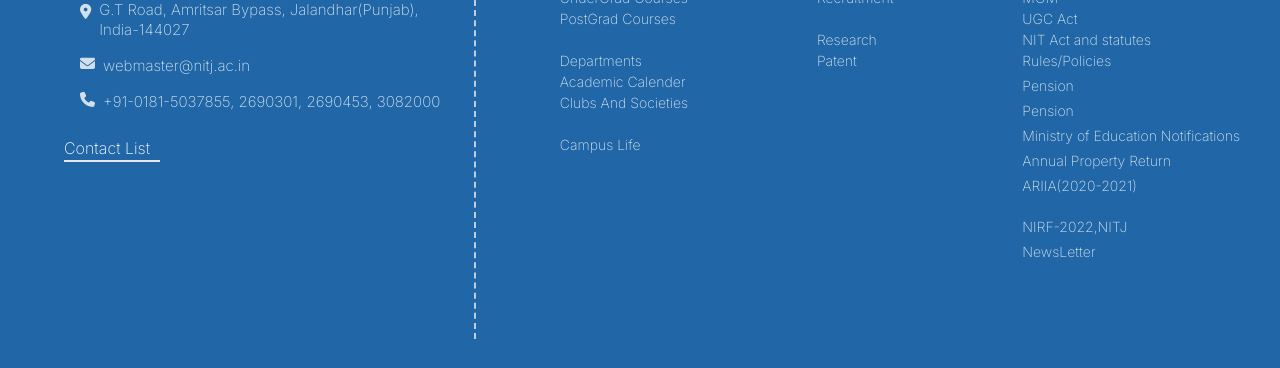
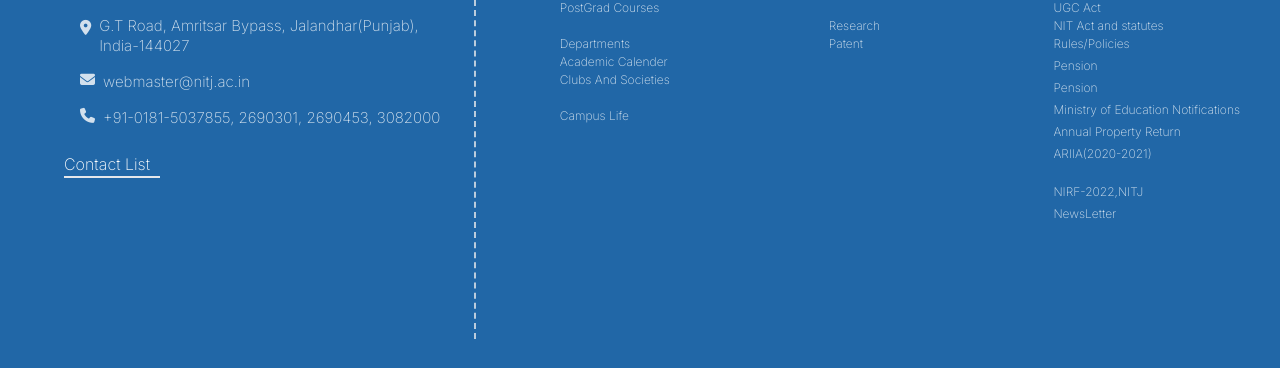
Before and after one commit to wdmc-nitj/footer.github.io, a website: page index.html in a window 1280 px wide. Shown: the part 331-699 px from the top of the page. Drawn offline with nearby package versions, Linux system fonts and the light colour scheme.

Commit message:
Update index.html

```diff
--- a/index.html
+++ b/index.html
@@ -20,7 +20,7 @@
         Dr. BR Ambedkar National Institute of Technology, Jalandhar
     </h2>
 </div>
-<div class="mt-2 lg:ml-20 leading-5 w-3/4 lg:text-[15px] text-xs">
+<div class="mt-6 lg:ml-20 leading-5 w-3/4 lg:text-[15px] text-xs">
 <div class="flex mt-2 align-middle opacity-80">
         <i class="fas fa-location-dot mr-2 mt-1"></i>
     <h3>     G.T Road, Amritsar Bypass, Jalandhar(Punjab), <br>India-144027</h3>
@@ -41,9 +41,9 @@
 <div class="lg:border-r-2 lg:border-y-gray-300 lg:border-dashed lg:opacity-80 lg:h-3/4 lg:relative lg:right-20 none mt-5"></div>
 
 <div class="lg:mt-10 lg:w-[54%] w-[90%] lg:mr-10 lg:ml-1 ml-3 mr-3 mb-3.5 mt-0">
-    <h2 class="mb-2 text-xl font-semibold mt-10 lg:mt-0">Quick Links</h2>
+    <h2 class="mb-2 text-xl font-semibold mt-16 lg:mt-0">Quick Links</h2>
     <div class="flex justify-between">
-    <div class="flex flex-col opacity-80 lg:text-[14px] text-[10px]">
+    <div class="flex flex-col opacity-80 lg:text-[12px] text-[10px]">
         <a href="#">Admission</a>
         <br>
         <a href="#">UnderGrad Courses</a>
@@ -55,7 +55,7 @@
 <br>
 <a href="#">Campus Life</a>
 </div>
-<div class="flex flex-col opacity-80 lg:text-[14px] text-[10px]">
+<div class="flex flex-col opacity-80 lg:text-[12px] text-[10px]">
     <a href="#">Faculty</a>
     <a href="#">Staff</a>
     <a href="#">Recruitment</a>
@@ -63,7 +63,7 @@
 <a href="#">Research</a>
 <a href="#">Patent</a>
 </div>
-<div class="flex flex-col  opacity-80 lg:text-[14px] text-[10px]">
+<div class="flex flex-col  opacity-80 lg:text-[12px] text-[10px]">
     <a href="#">Institute Prospectus(2019-2020)</a>
     <a href="#">Annual Reports</a>
     <a href="#">MOM</a>
```
